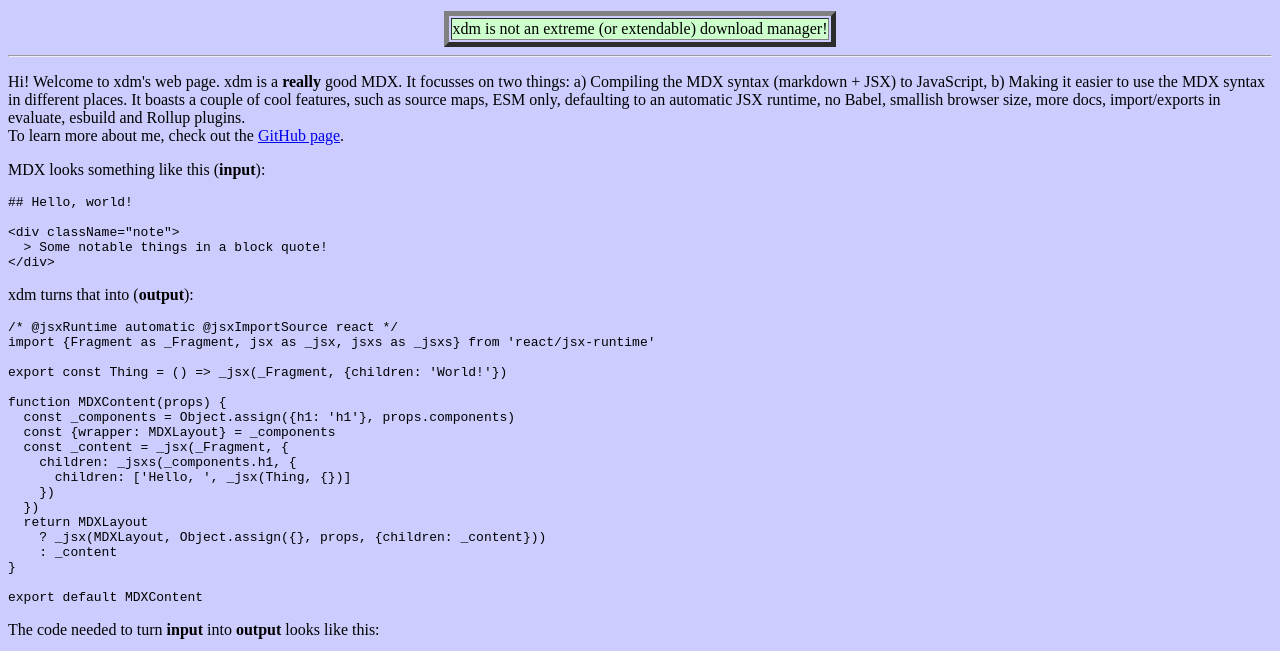
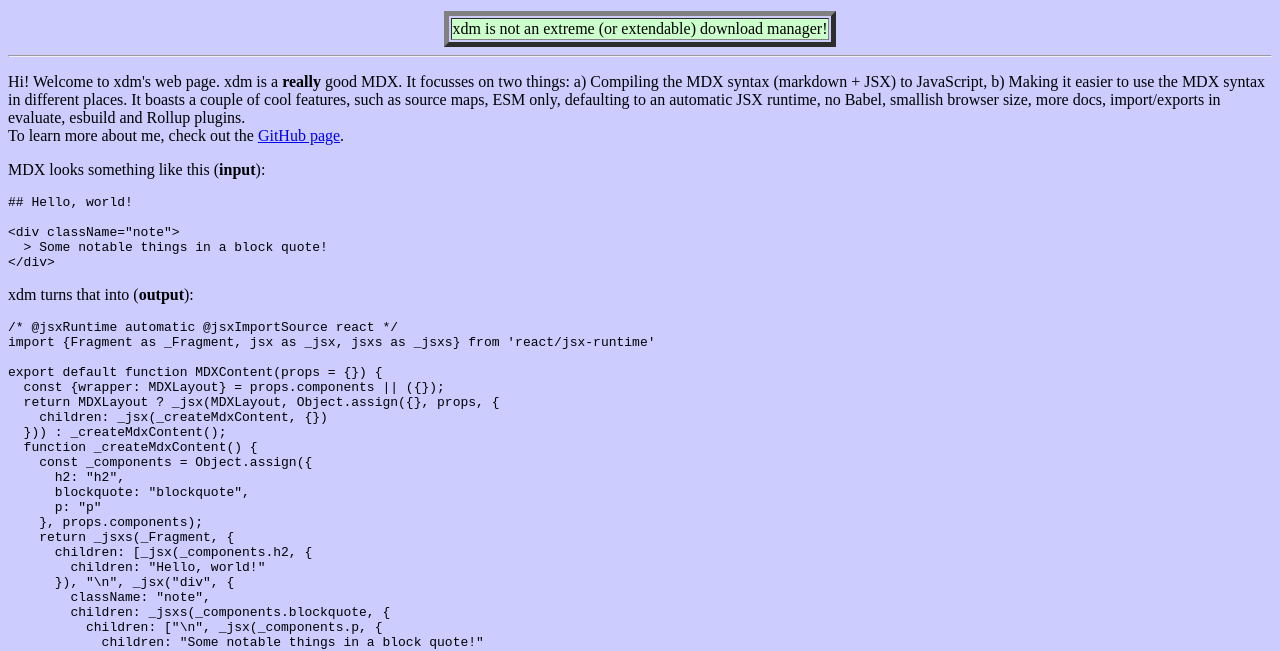
Before and after one commit to wooorm/xdm, a plain HTML site: page index.html in a window 1280 px wide. Shown: the part 84-735 px from the top of the page. Drawn offline with Linux system fonts and the light colour scheme.

Commit message:
Fix copy/paste mistake

```diff
--- a/index.html
+++ b/index.html
@@ -42,23 +42,31 @@
 <XMP>/* @jsxRuntime automatic @jsxImportSource react */
 import {Fragment as _Fragment, jsx as _jsx, jsxs as _jsxs} from 'react/jsx-runtime'
 
-export const Thing = () => _jsx(_Fragment, {children: 'World!'})
-
-function MDXContent(props) {
-  const _components = Object.assign({h1: 'h1'}, props.components)
-  const {wrapper: MDXLayout} = _components
-  const _content = _jsx(_Fragment, {
-    children: _jsxs(_components.h1, {
-      children: ['Hello, ', _jsx(Thing, {})]
-    })
-  })
-  return MDXLayout
-    ? _jsx(MDXLayout, Object.assign({}, props, {children: _content}))
-    : _content
-}
-
-export default MDXContent
-</XMP>
+export default function MDXContent(props = {}) {
+  const {wrapper: MDXLayout} = props.components || ({});
+  return MDXLayout ? _jsx(MDXLayout, Object.assign({}, props, {
+    children: _jsx(_createMdxContent, {})
+  })) : _createMdxContent();
+  function _createMdxContent() {
+    const _components = Object.assign({
+      h2: "h2",
+      blockquote: "blockquote",
+      p: "p"
+    }, props.components);
+    return _jsxs(_Fragment, {
+      children: [_jsx(_components.h2, {
+        children: "Hello, world!"
+      }), "\n", _jsx("div", {
+        className: "note",
+        children: _jsxs(_components.blockquote, {
+          children: ["\n", _jsx(_components.p, {
+            children: "Some notable things in a block quote!"
+          }), "\n"]
+        })
+      })]
+    });
+  }
+}</XMP>
 <P>
 The code needed to turn <B>input</B> into <B>output</B> looks like this:
 </P>
```
